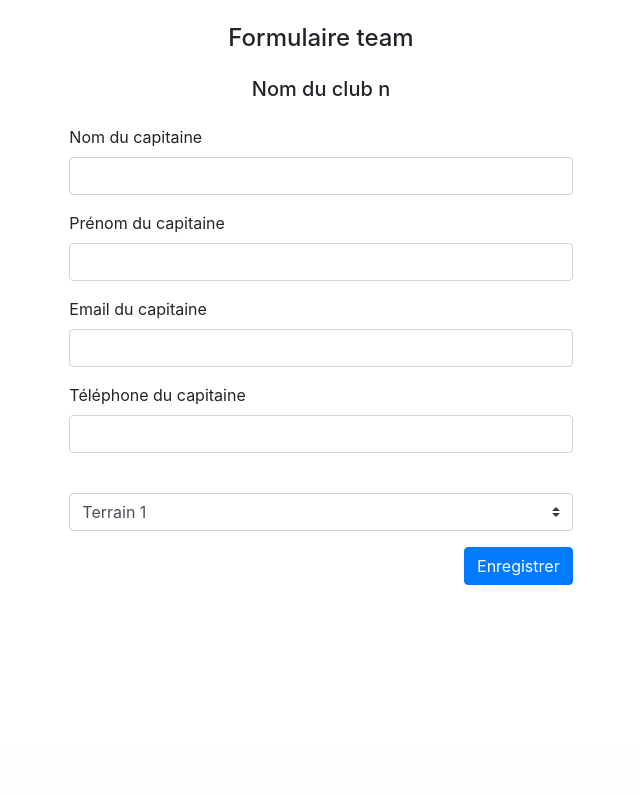
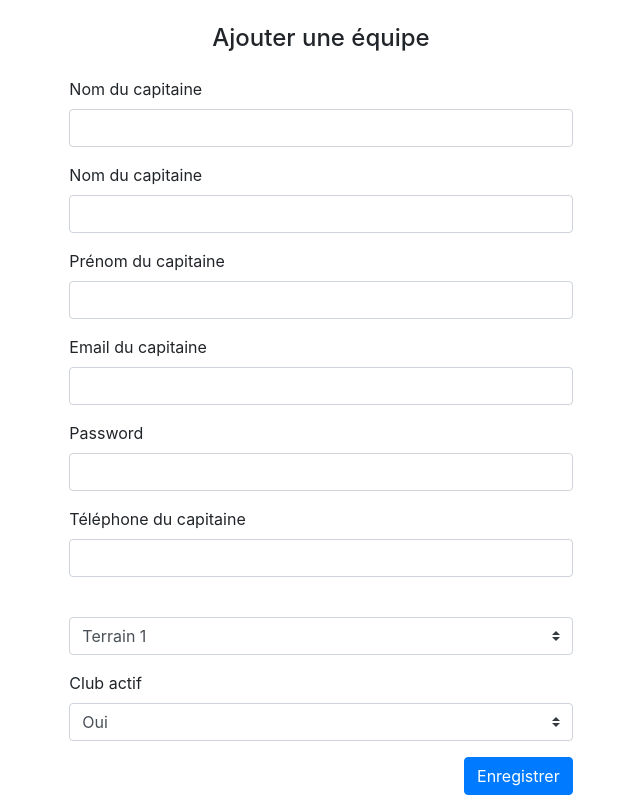
Before and after one commit to mickael-danjoux/Volleyball-Championship-Manager, a Symfony app: template templates/team/team.form.html.twig in a window 1280 px wide. Shown: the part 56-851 px from the top of the page, without its empty margins (319-959 px from the left). Before the commit the page ends 641 px from the top, so only its background shows below. Run offline with Twig, Linux system fonts and the light colour scheme; the template is opened without the code that fills it, so the values that code supplies are empty; some libraries are stand-ins or nearby versions.

Commit message:
- Gestion des équipes

```diff
--- a/templates/header.html.twig
+++ b/templates/header.html.twig
@@ -19,10 +19,10 @@
             <li class="nav-item {% if app.request.attributes.get('_route') == 'championships_list' %}active{% endif %}">
                 <a class="nav-link" href="{{ url('championships_list') }}">Gérer les championnats</a>
             </li>
-            <li class="nav-item">
+            <li class="nav-item {% if app.request.attributes.get('_route') == 'cups' %}active{% endif %}">
                 <a class="nav-link" href="{{ url('cups') }}">Gérer les coupes</a>
             </li>
-            <li class="nav-item">
+            <li class="nav-item {% if app.request.attributes.get('_route') == 'edocuments' %}active{% endif %}">
                 <a class="nav-link" href="{{ url('edocuments') }}">E-document</a>
             </li>
             <li class="nav-item">
--- a/templates/team/team.form.html.twig
+++ b/templates/team/team.form.html.twig
@@ -1,38 +1,60 @@
 {% extends 'base.html.twig' %}
 {% block body %}
     <div class="col-md-5 mx-auto">
-        <h4 class="text-center mb-4">Formulaire team</h4>
+        <h4 class="text-center mb-4">{% if team.club.id is defined %}{{ team.club.name }} - {{ team.name }}{% else %}Ajouter une équipe{% endif %}</h4>
         <form method="POST">
-            <h5 class="text-center mb-4">Nom du club n</h5>
-            <input type="hidden" name="clubId" value="{% if clubId is defined %}{{ clubId }}{% endif %}">
+            <input type="hidden" name="clubId" value="{% if team.club.id is defined %}{{ team.club.id }}{% endif %}">
+            <input type="hidden" name="teamId" value="{% if team.id is defined %}{{ team.id }}{% endif %}">
+            <div class="form-group">
+                <label for="inputTeamName">Nom du capitaine</label>
+                <input class="form-control" id="inputTeamName" type="text" name="teamName" value="{% if team.id is defined %}{{ team.name }}{% endif %}" required/>
+            </div>
             <div class="form-group">
                 <label for="inputCaptainLastName">Nom du capitaine</label>
-                <input class="form-control" id="inputCaptainLastName" type="text" name="inputCaptainLastName" value="{% if id is defined %}{{ lastName }}{% endif %}" required/>
+                <input class="form-control" id="inputCaptainLastName" type="text" name="captainLastName" value="{% if team.id is defined %}{{ team.managerLastName }}{% endif %}" required/>
             </div>
-
             <div class="form-group">
                 <label for="inputCaptainFirstName">Prénom du capitaine</label>
-                <input class="form-control" id="inputCaptainFirstName" type="text" name="inputCaptainFirstName" value="{% if id is defined %}{{ firstName }}{% endif %}" required/>
+                <input class="form-control" id="inputCaptainFirstName" type="text" name="captainFirstName" value="{% if team.id is defined %}{{ team.managerFirstName }}{% endif %}" required/>
             </div>
-
             <div class="form-group">
-                <label for="inputCaptainMail">Email du capitaine</label>
-                <input class="form-control" id="inputCaptainMail" type="email" name="inputCaptainMail" value="{% if id is defined %}{{ mail }}{% endif %}" required/>
+                <label for="inputCaptainEmail">Email du capitaine</label>
+                <input class="form-control" id="inputCaptainEmail" type="email" name="captainEmail" value="{% if team.id is defined %}{{ team.email }}{% endif %}" required/>
             </div>
-
+            {% if team.id is not defined %}
+                <div class="form-group">
+                    <label for="inputPassword">Password</label>
+                    <input class="form-control" id="inputPassword" type="password" name="password" required/>
+                </div>
+            {% endif %}
             <div class="form-group">
                 <label for="inputCaptainPhoneNumber">Téléphone du capitaine</label>
-                <input class="form-control" id="inputCaptainPhoneNumber" name="inputCaptainPhoneNumber" type="tel" value="{% if id is defined %}{{ phoneNumber }}{% endif %}">
+                <input class="form-control" id="inputCaptainPhoneNumber" name="captainPhoneNumber" type="tel" value="{% if team.id is defined %}{{ team.phoneNumber }}{% endif %}">
             </div>
-
             <div class="form-group">
                 <label for="selectVolleyballCourt"></label>
-                <select class="custom-select" id="selectVolleyballCourt" name="selectVolleyballCourt" required>
+                <select class="custom-select" id="selectVolleyballCourt" name="volleyballCourt" required>
                     <option value="1">Terrain 1</option>
                     <option value="2">Terrain 2</option>
                 </select>
             </div>
-
+            <div class="form-group">
+                <label for="inputActive">Club actif</label>
+                <select class="custom-select" id="inputActive" name="active" required>
+                    {% if (team.active is defined) %}
+                        {% if team.active %}
+                            <option value="1" selected>Oui</option>
+                            <option value="0">Non</option>
+                        {% else %}
+                            <option value="1">Oui</option>
+                            <option value="0" selected>Non</option>
+                        {% endif %}
+                    {% else %}
+                        <option value="1" selected>Oui</option>
+                        <option value="0">Non</option>
+                    {% endif %}
+                </select>
+            </div>
             <div class="w-100 text-right">
                 <input class="btn btn-primary" type="submit" value="Enregistrer"/>
             </div>
```
Also changed, not shown: src/Controller/ClubController.php (+1 -7 lines), src/Controller/TeamController.php (+39 -10 lines), templates/club/club.form.html.twig (+12 -12 lines).
